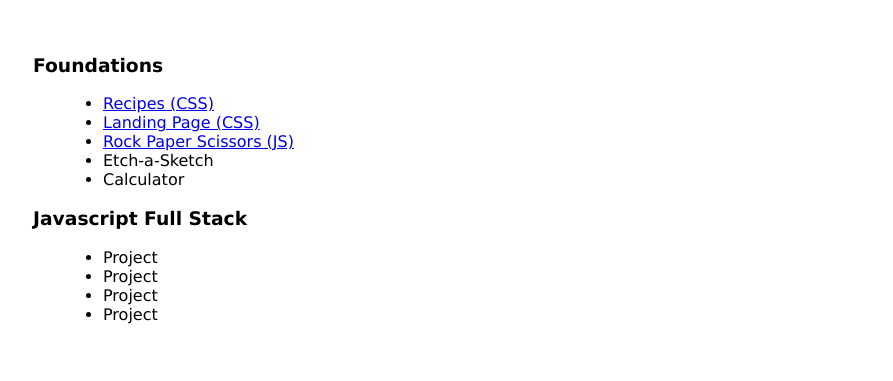
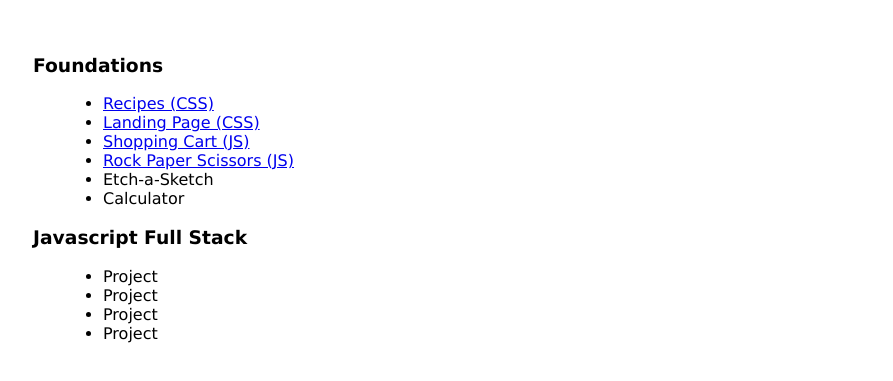
Before and after one commit to gandradex/top_projects, a plain HTML site: page index.html in a window 1280 px wide. Shown: the part 97-478 px from the top of the page, without its empty margins (5-898 px from the left). Drawn offline with Linux system fonts and the light colour scheme.

Commit message:
added shopping cart

```diff
--- a/index.html
+++ b/index.html
@@ -33,6 +33,7 @@
     <ul>
     <li><a href=foundations/recipes/index.html>Recipes (CSS)</a></li>
     <li><a href=foundations/landingpage/index.html>Landing Page (CSS)</a></li>
+    <li><a href=javascript-exercises/DOM_exercise01/index.html>Shopping Cart (JS)</a></li>
     <li><a href=foundations/rock-paper-scissors/index.html>Rock Paper Scissors (JS)</a></li>
     <li>Etch-a-Sketch</li>
     <li>Calculator</li>
```
